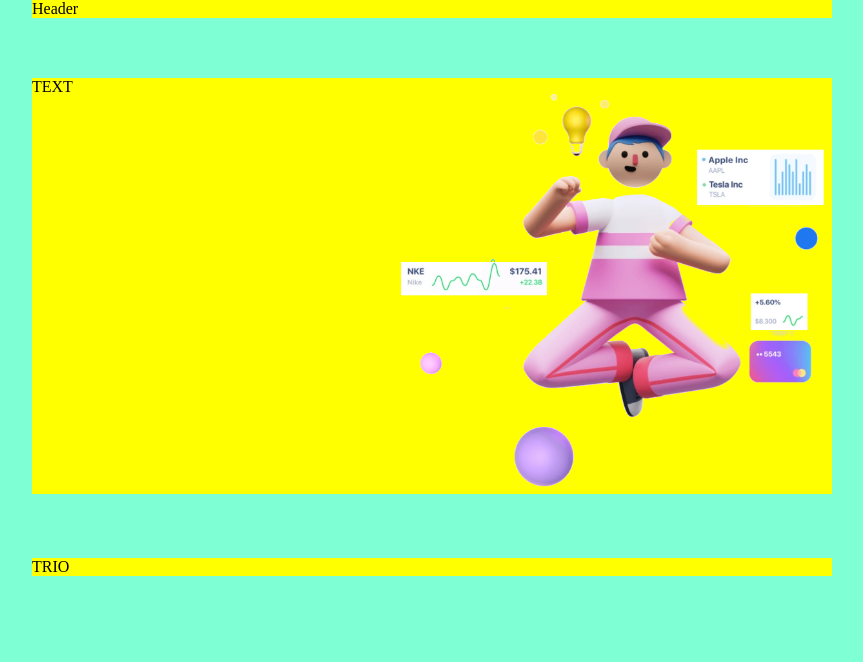
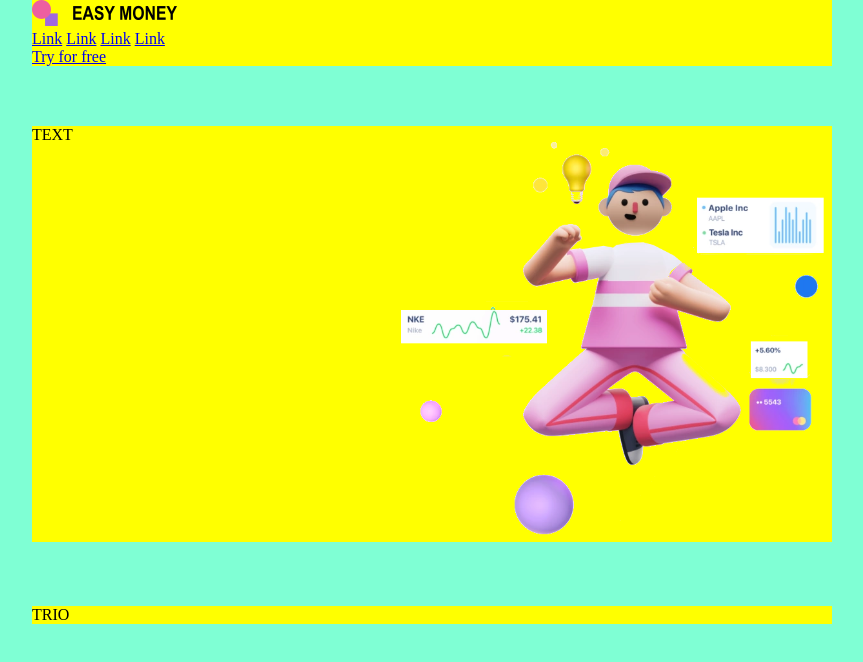
Before and after one commit to DeiVor24/easy-money, a website: page index.html in a window 1280 px wide. Shown: the whole page, without its empty margins (208-1071 px from the left). Drawn offline with Linux system fonts and the light colour scheme.

Commit message:
header strucutre

```diff
--- a/index.html
+++ b/index.html
@@ -20,7 +20,14 @@
 </head>
 <body>
     <header>
-        Header
+        <img src="./easy money logo.png" alt="logo">
+        <nav>
+            <a href="#">Link</a>
+            <a href="#">Link</a>
+            <a href="#">Link</a>
+            <a href="#">Link</a>
+        </nav>
+        <a href="#">Try for free</a>
     </header>
 
     <main>
--- a/main.css
+++ b/main.css
@@ -25,7 +25,7 @@
 
 }
 
-img {
+section:nth-child(1) > img {
     float: right;
     width: 55%;
 
```
Also changed, not shown: easy money logo.png (added).
